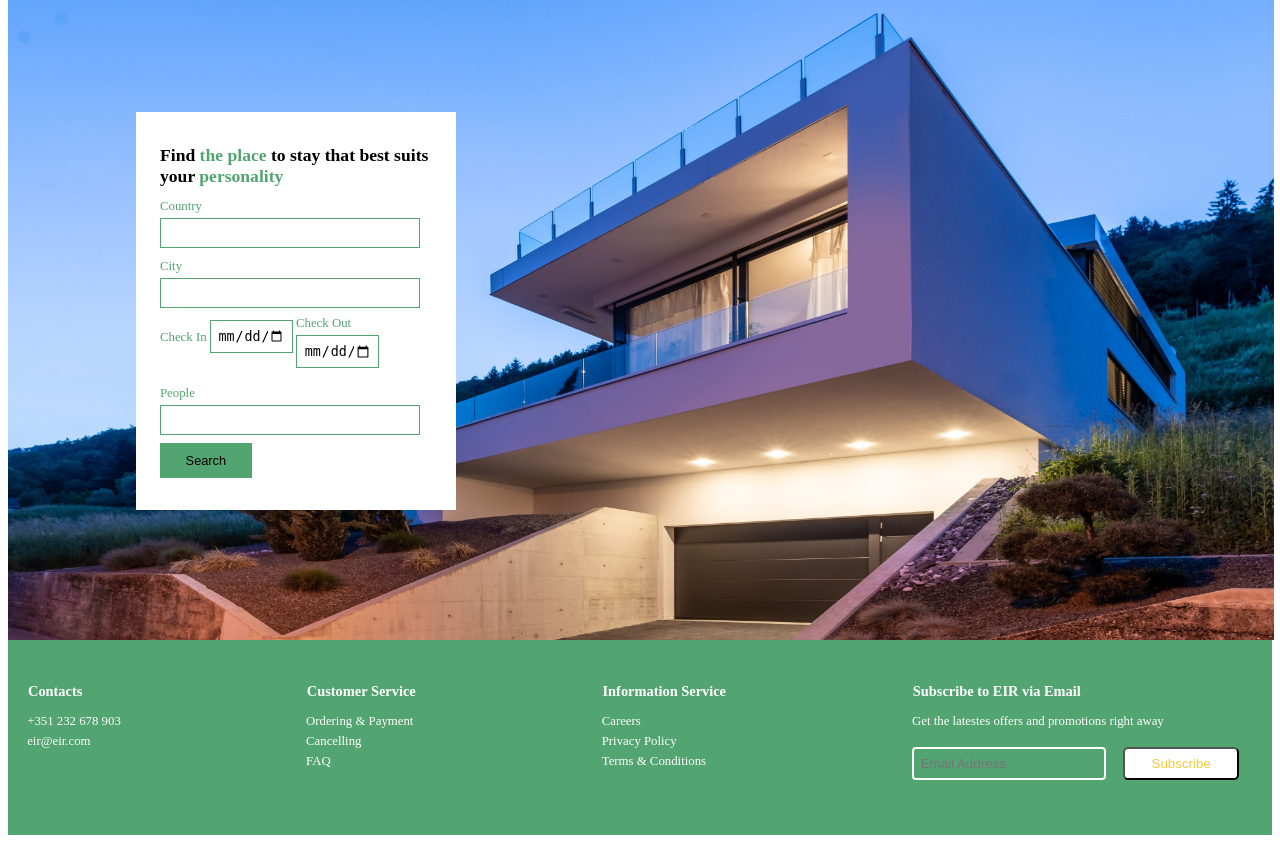
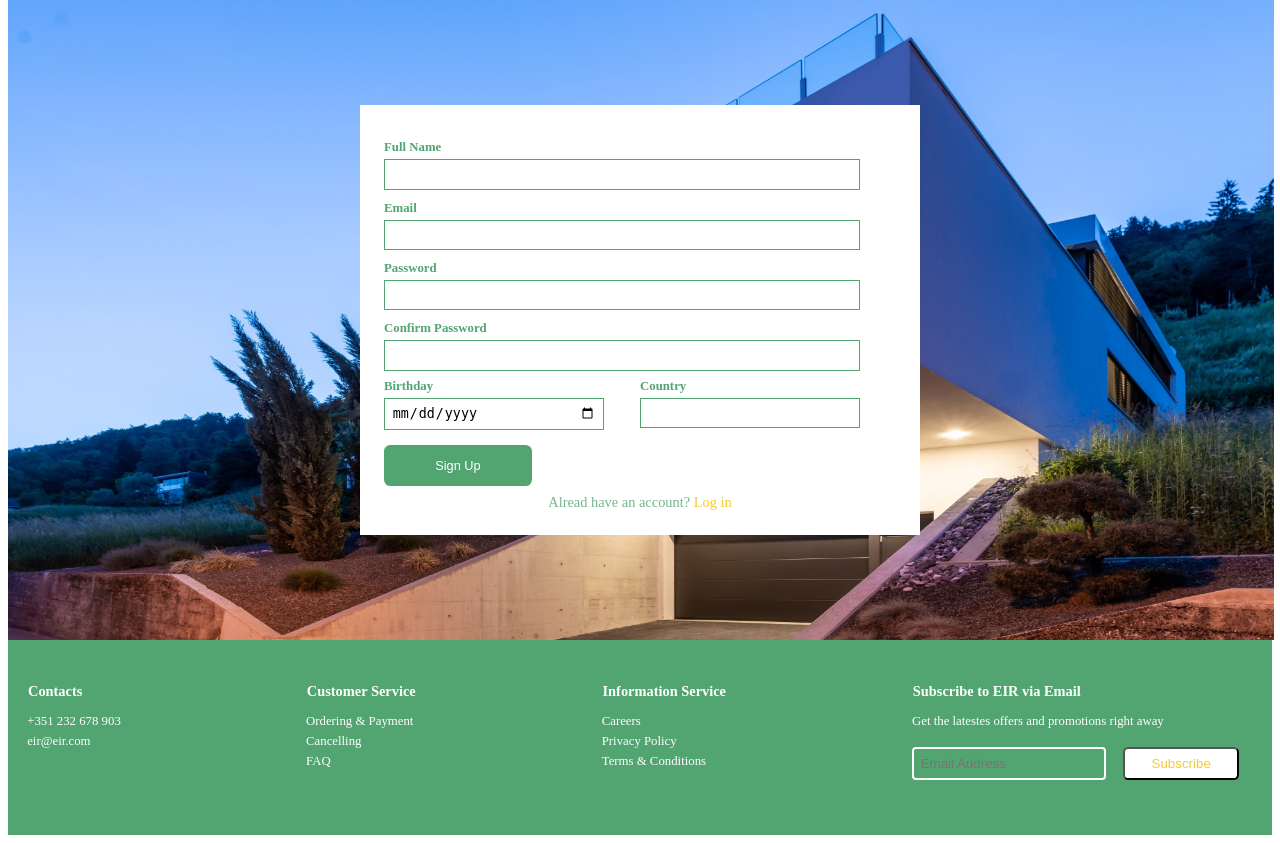
Before and after one commit to andrefmrocha/Eir, a PHP site: page /pages/sign_up_page.php in a window 1280 px wide. Shown: the part 136-979 px from the top of the page. Run offline with PHP 8.4, Linux system fonts and the light colour scheme; some libraries are stand-ins or nearby versions.

Commit message:
Styled signup page

```diff
--- a/pages/sign_up_page.php
+++ b/pages/sign_up_page.php
@@ -3,44 +3,50 @@ function drawMainPage()
 {
 
     ?>
-    <section id="mainpage-section">
-        <img id="mainpage-img" src="../assets/house.jpg" alt="Beautiful House">
+    <section id="signup-section">
+        <img id="signup-img" src="../assets/house.jpg" alt="Beautiful House">
         <span class="card">
-            <div>
-                Find <h6> the place </h6> to stay that best suits your <h6> personality </h6>
-            </div>
             <form action="list_houses.php" method="get">
                 <div>
+                    <label for="full-name">
+                        Full Name
+                        <input name="full-name" id="full-name" type="text">
+                    </label>
+                </div>
+                <div>
+                    <label for="form-email">
+                        Email
+                        <input name="form-email" id="form-email" type="text">
+                    </label>
+                </div>
+                <div>
+                    <label for="password">
+                        Password
+                        <input name="password" id="password" type="password">
+                    </label>
+                </div>
+                <div>
+                    <label for="confirm-password">
+                        Confirm Password
+                        <input name="confirm-password" id="confirm-password" type="password">
+                    </label>
+                </div>
+                <div class="two-inputs">
+                    <label for="birthday">
+                        Birthday
+                        <input name="birthday" id="birthday" type="date">
+                    </label>
                     <label for="country">
                         Country
                         <input name="country" id="country" type="text">
                     </label>
                 </div>
                 <div>
-                    <label for="city">
-                        City
-                        <input name="city" id="city" type="text">
-                    </label>
+                    <input id="submit" type="submit" value="Sign Up">
                 </div>
-                <div id="dates">
-                    <label for="check-in">
-                        Check In
-                        <input name="checkin" id="check-in" type="date">
-                    </label>
-                    <label for="check-out">
-                        Check Out
-                        <input name="checkout" id="check-out" type="date">
-                    </label>
-                </div>
-                <div>
-                    <label for="people">
-                        People
-                        <input name="people" id="people" type="number">
-                    </label>
-                </div>
-                <div>
-                    <input id="submit" type="submit" value="Search">
-                </div>
+                <p>
+                    Alread have an account? <a href="#">Log in</a>
+                </p>
             </form>
         </span>
     </section>
--- a/styles/style.css
+++ b/styles/style.css
@@ -94,6 +94,7 @@ footer li:first-child {
   margin: 1em;
 }
 
+#signup-img,
 #mainpage-img {
   width: 98.9%;
   height: 80vh;
@@ -126,6 +127,7 @@ span.card{
   color: var(--primary-color);
 }
 
+#signup-section,
 #mainpage-section {
   min-height: 80vh;
 }
@@ -497,3 +499,55 @@ i.fa-star{
   font-size: 0.9em;
   font-weight: normal;
 }
+
+#signup-section{
+  display: flex;
+}
+
+#signup-section{
+  font-weight: bold;
+}
+
+
+
+#signup-section .card{
+  margin: auto;
+  top: 0;
+  width: 40vw;
+}
+
+#signup-section #submit{
+  color: white;
+  padding: 1em 4em;
+  border-radius: 0.5em;
+}
+
+#signup-section form p{
+  color: var(--primary-variant);
+  margin: auto;
+  text-align: center;
+  font-size: 0.9em;
+  font-weight: normal;
+}
+
+#signup-section form p a{
+  color: var(--gold-color);
+}
+
+#signup-section form > div:last-child{
+  text-align: center;
+}
+
+.two-inputs{
+  display: flex;
+  justify-content: space-between;
+  flex-wrap: wrap;
+}
+
+.two-inputs label {
+  flex-basis: 50%;
+}
+
+.two-inputs label > input{
+  width: 80%;
+}
```
